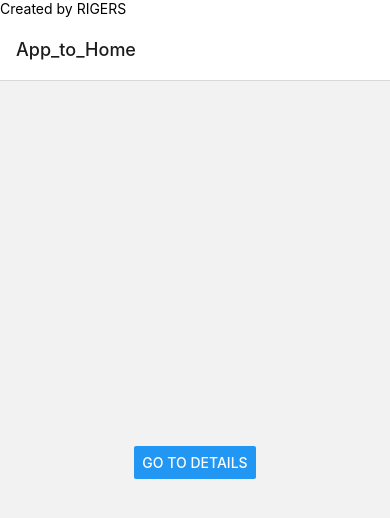
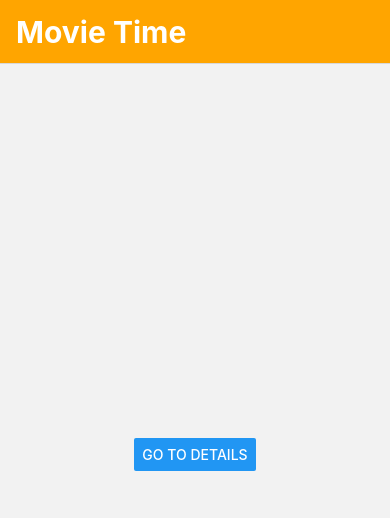
Before and after one commit to rigersleka/native-fundamentals, a React Native app: screen / in a window 390 px wide. Shown: the top 518 px of the page. Built offline with nearby package versions, Linux system fonts and the light colour scheme.

Commit message:
impl screenOptions and options to configure screens

```diff
--- a/App.js
+++ b/App.js
@@ -13,13 +13,35 @@ const Stack = createStackNavigator();
 export default function App() {
   return (
     <>
-      <Text>Created by RIGERS</Text>
-      <StatusBar style='auto' />
       <NavigationContainer>
-        <Stack.Navigator initialRouteName='App_to_Home'>
-          <Stack.Screen name='App_to_Home' component={HomeScreen} />
-          <Stack.Screen name='Home_to_Details' component={DetailsScreen} />
-          <Stack.Screen name='Details_to_Details' component={DetailsScreen} />
+        <Stack.Navigator
+          initialRouteName='App_to_Home'
+          screenOptions={{
+            headerTintColor: 'white',
+            headerStyle: { backgroundColor: 'orange' },
+          }}
+        >
+          <Stack.Screen
+            name='App_to_Home'
+            component={HomeScreen}
+            options={{
+              title: 'Movie Time',
+              headerTitleStyle: {
+                fontWeight: 'bold',
+                fontSize: 30,
+              },
+            }}
+          />
+          <Stack.Screen
+            name='Home_to_Details'
+            component={DetailsScreen}
+            options={({ route }) => ({ title: route.params.movie.title })}
+          />
+          <Stack.Screen
+            name='Details_to_Details'
+            component={DetailsScreen}
+            options={({ route }) => ({ title: route.params.movie.title })}
+          />
           <Stack.Screen name='BigImageView' component={ImageScreen} />
         </Stack.Navigator>
       </NavigationContainer>
```
